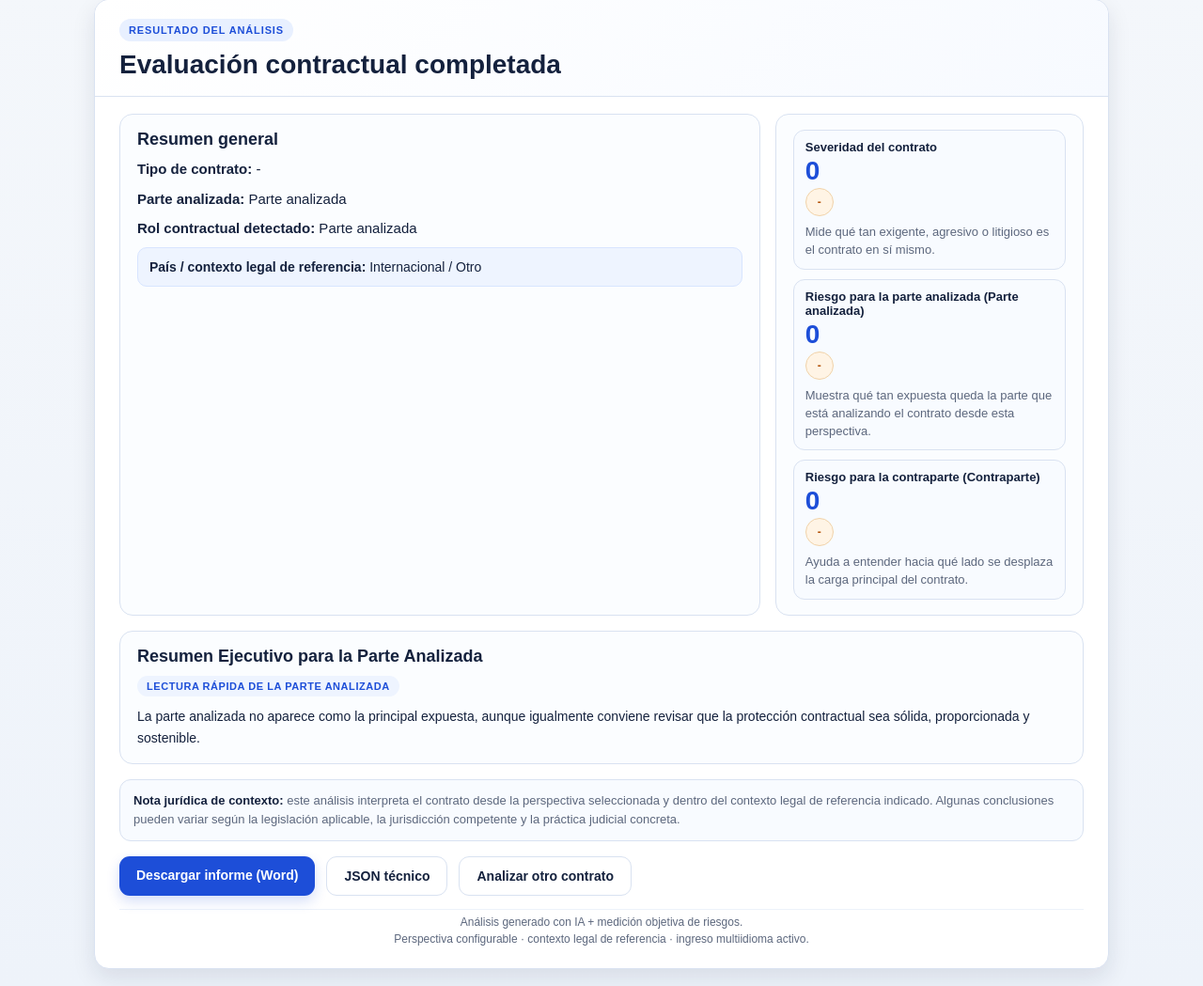
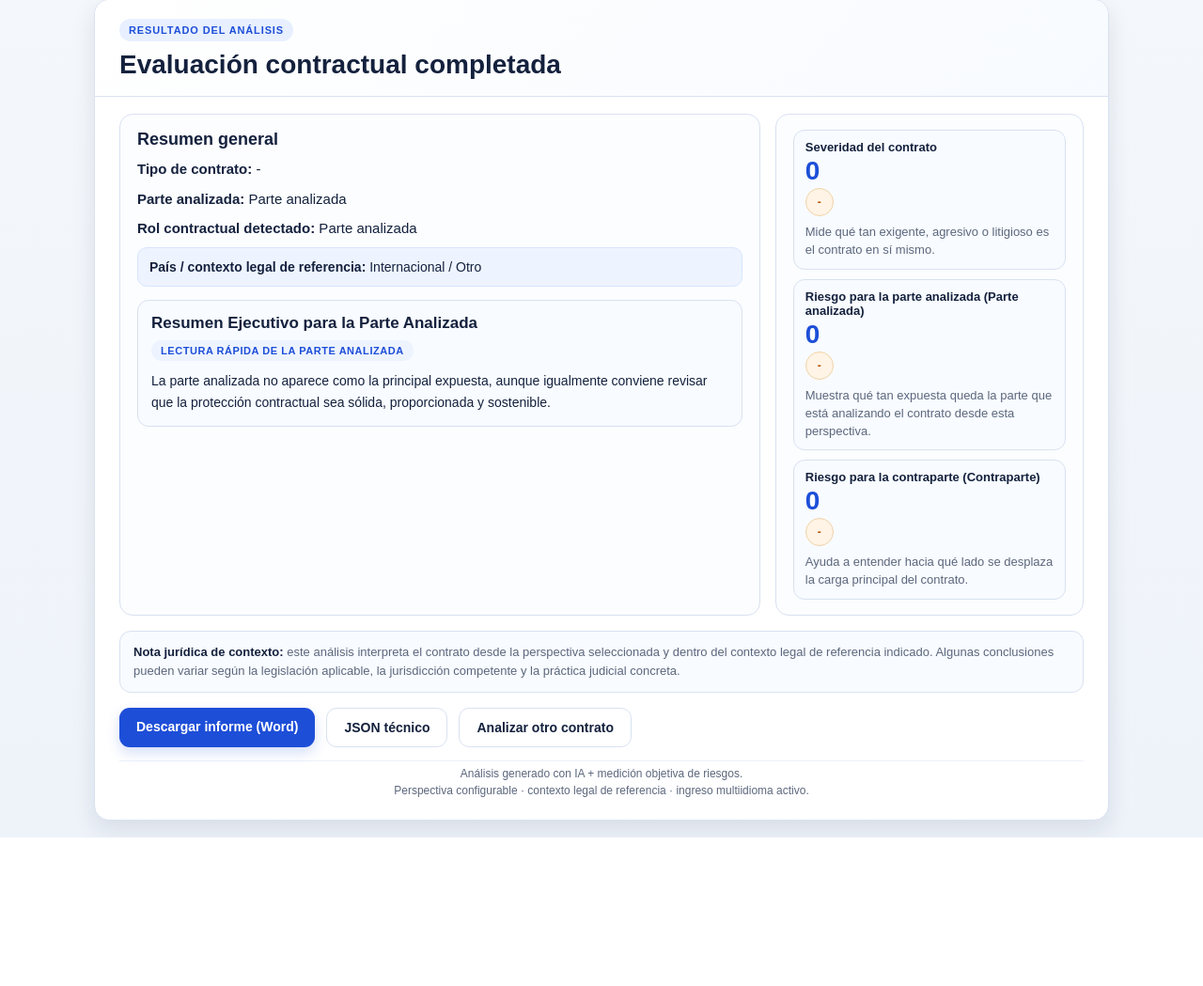
Before and after one commit to cgcv1961-design/AI_Gpt_AUTOMATIZACION, a FastAPI app: template demo_web/templates/resultado.html in a window 1280 px wide. Shown: the part 19-1068 px from the top of the page at 94% size. After the commit the page ends 910 px from the top, so only its background shows below. Run offline with FastAPI, Linux system fonts and the light colour scheme; the template is opened without the code that fills it, so the values that code supplies are empty.

Commit message:
Ajuste salida en Render pantalla mas compacta y clara

```diff
--- a/demo_web/templates/resultado.html
+++ b/demo_web/templates/resultado.html
@@ -216,16 +216,16 @@
         }
 
         .resumen-box {
-            background: #fbfdff;
+            margin-top: 14px;
+            padding: 14px 14px;
+            border-radius: 12px;
+            background: #f8fbff;
             border: 1px solid var(--border);
-            border-radius: 14px;
-            padding: 16px 18px;
-            margin-bottom: 16px;
         }
 
-        .resumen-box h2 {
-            margin: 0 0 10px;
-            font-size: 18px;
+        .resumen-box h3 {
+            margin: 0 0 8px;
+            font-size: 17px;
         }
 
         .interpretacion-tag {
@@ -428,6 +428,12 @@
                             {% endfor %}
                         </div>
                         {% endif %}
+
+                        <div class="resumen-box">
+                            <h3>Resumen Ejecutivo para la Parte Analizada</h3>
+                            <div class="interpretacion-tag">Lectura rápida de la parte analizada</div>
+                            <div class="resumen-text">{{ resumen_web }}</div>
+                        </div>
                     </div>
 
                     <div class="panel score-card">
@@ -466,12 +472,6 @@
                     </div>
                 </div>
 
-                <div class="resumen-box">
-                    <h2>Resumen Ejecutivo para la Parte Analizada</h2>
-                    <div class="interpretacion-tag">Lectura rápida de la parte analizada</div>
-                    <div class="resumen-text">{{ resumen_web }}</div>
-                </div>
-
                 <div class="lang-note">
                     <strong>Nota jurídica de contexto:</strong> este análisis interpreta el contrato desde la perspectiva seleccionada y dentro del contexto legal de referencia indicado. Algunas conclusiones pueden variar según la legislación aplicable, la jurisdicción competente y la práctica judicial concreta.
                 </div>
```
